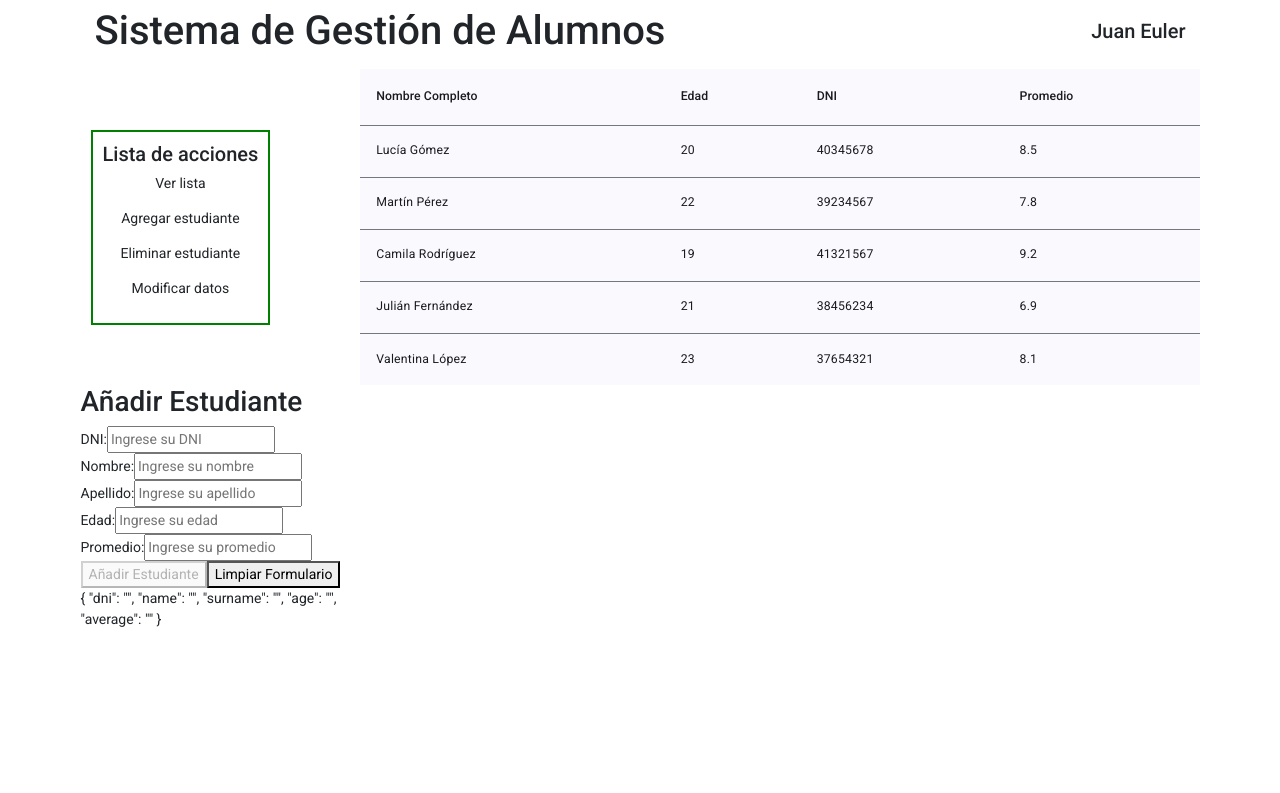
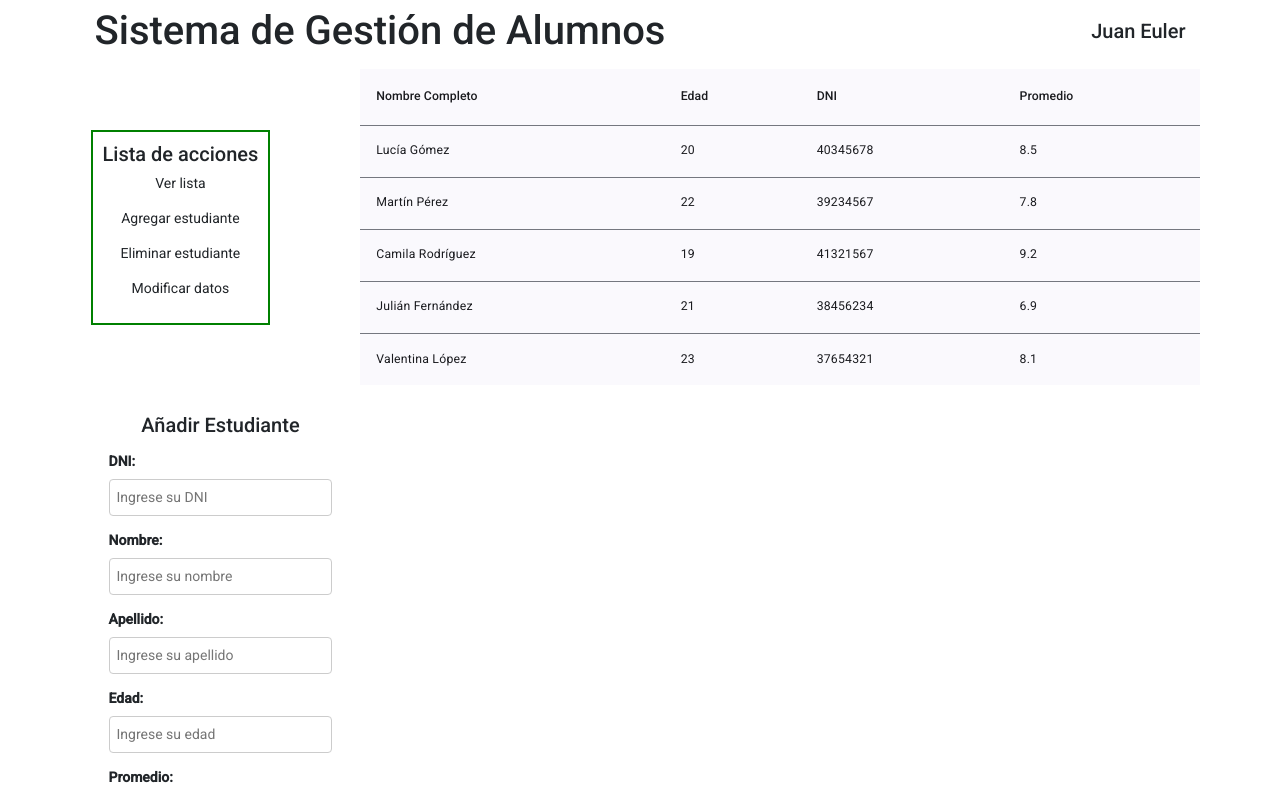
Before and after one commit to juaneuler/proyecto-angular, an Angular app: page / in a window 1280 px wide. Shown: the top 793 px of the page. Built offline with nearby package versions, Linux system fonts and the light colour scheme.

Commit message:
Componente: formulario para agregar estudiantes

```diff
--- a/src/app/add-form/add-form.html
+++ b/src/app/add-form/add-form.html
@@ -1,13 +1,13 @@
 <div class="add-form">
-    <h2>Añadir Estudiante</h2>
+    <h2 appBigtitle>Añadir Estudiante</h2>
 
-    <form [formGroup]="studentForm" (ngSubmit)="onSubmit()">
+    <form [formGroup]="studentForm" (ngSubmit)="onSubmit()" class="form">
 
         <div class="form-group">
             <label for="dni">DNI:</label>
             <input type="text" id="dni" formControlName="dni" placeholder="Ingrese su DNI">
             <div *ngIf="studentForm.get('dni')?.invalid && studentForm.get('dni')?.touched" class="error">
-                DNI es requerido
+                Ingresar el número de DNI es requerido
             </div>
         </div>
 
@@ -15,7 +15,7 @@
             <label for="name">Nombre:</label>
             <input type="text" id="name" formControlName="name" placeholder="Ingrese su nombre">
             <div *ngIf="studentForm.get('name')?.invalid && studentForm.get('name')?.touched" class="error">
-                Nombre es requerido
+                Ingresar un nombre es requerido
             </div>
         </div>
 
@@ -23,7 +23,7 @@
             <label for="name">Apellido:</label>
             <input type="text" id="surname" formControlName="surname" placeholder="Ingrese su apellido">
             <div *ngIf="studentForm.get('surname')?.invalid && studentForm.get('surname')?.touched" class="error">
-                Apellido es requerido
+                Ingresar un apellido es requerido
             </div>
         </div>
 
@@ -31,13 +31,16 @@
             <label for="age">Edad:</label>
             <input type="number" id="age" formControlName="age" placeholder="Ingrese su edad">
             <div *ngIf="studentForm.get('age')?.invalid && studentForm.get('age')?.touched" class="error">
-                Edad es requerida y debe ser mayor a 0
+                Ingresar su edad es requerido, y debe ser mayor a 0
             </div>
         </div>
 
         <div class="form-group">
             <label for="average">Promedio:</label>
             <input type="number" id="average" formControlName="average" placeholder="Ingrese su promedio">
+            <div *ngIf="studentForm.get('average')?.invalid && studentForm.get('average')?.touched" class="error">
+                Ingresar su promedio es requerido, y debe separar los decimales usando un punto
+            </div>
         </div>
 
         <button type="submit" [disabled]="studentForm.invalid" class="boton-submit">
@@ -49,6 +52,3 @@
         </button>
     </form>
 </div>
-
-
-{{ studentForm.value | json }}
--- a/src/app/add-form/add-form.scss
+++ b/src/app/add-form/add-form.scss
@@ -0,0 +1,68 @@
+.add-form {
+    display: flex;
+    flex-direction: column;
+    justify-content: center;
+    align-items: center;
+    padding: 2rem;
+
+    h2 {
+        margin-bottom: 1rem;
+    }
+
+    .form {
+        display: flex;
+        flex-direction: column;
+        gap: 1rem;
+        width: 100%;
+        max-width: 400px;
+
+        .form-group {
+            display: flex;
+            flex-direction: column;
+            justify-content: center;
+            align-items: flex-start;
+
+            label {
+                margin-bottom: 0.5rem;
+                font-weight: bold;
+            }
+
+            input {
+                width: 100%;
+                padding: 0.5rem;
+                border: 1px solid #ccc;
+                border-radius: 4px;
+            }
+
+            .error {
+                color: red;
+                font-size: 0.85rem;
+                margin-top: 0.3rem;
+            }
+        }
+
+        .boton-submit,
+        .boton-reset {
+            padding: 0.6rem 1.2rem;
+            margin-top: 1rem;
+            border: none;
+            border-radius: 4px;
+            cursor: pointer;
+        }
+
+        .boton-submit {
+            background-color: #2e7d32;
+            color: white;
+
+            &:disabled {
+                background-color: #ccc;
+                cursor: not-allowed;
+            }
+        }
+
+        .boton-reset {
+            background-color: #d32f2f;
+            color: white;
+        }
+    }
+}
```
Also changed, not shown: src/app/add-form/add-form.ts (+3 -7 lines).
